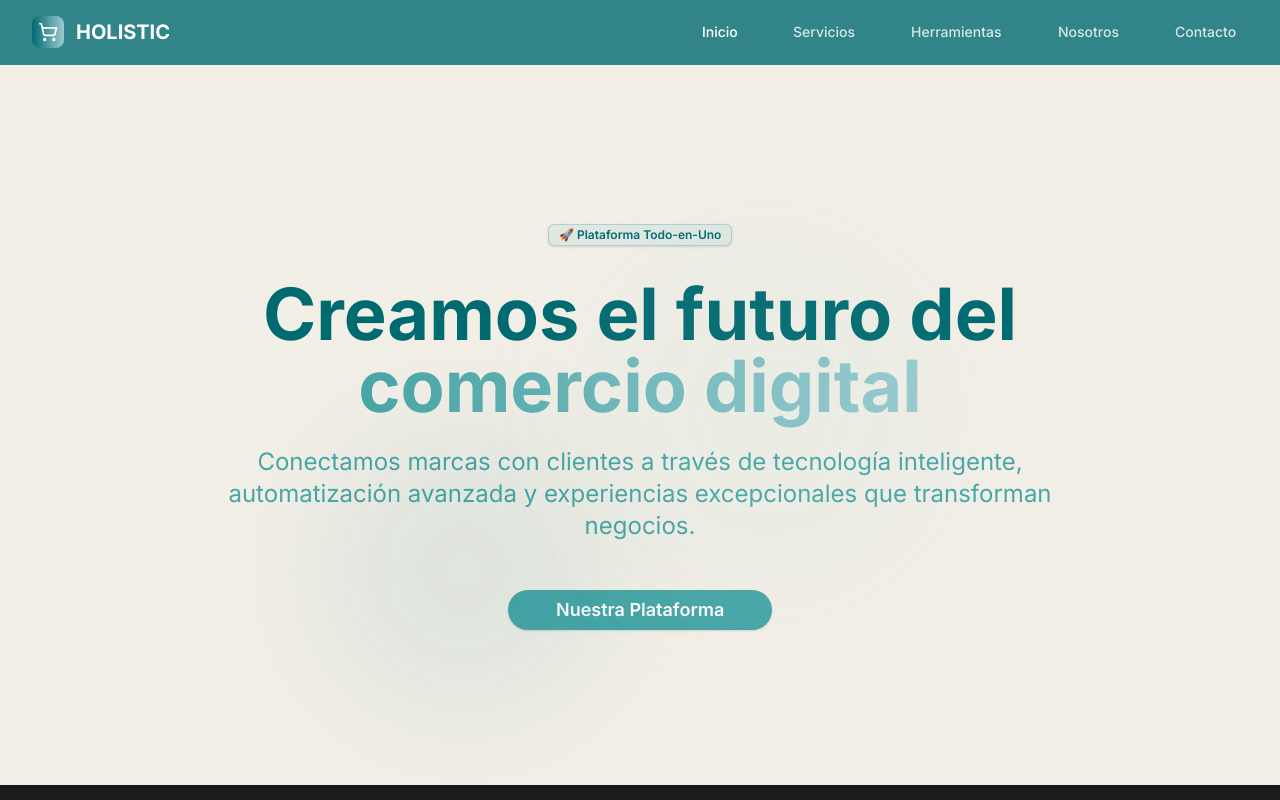
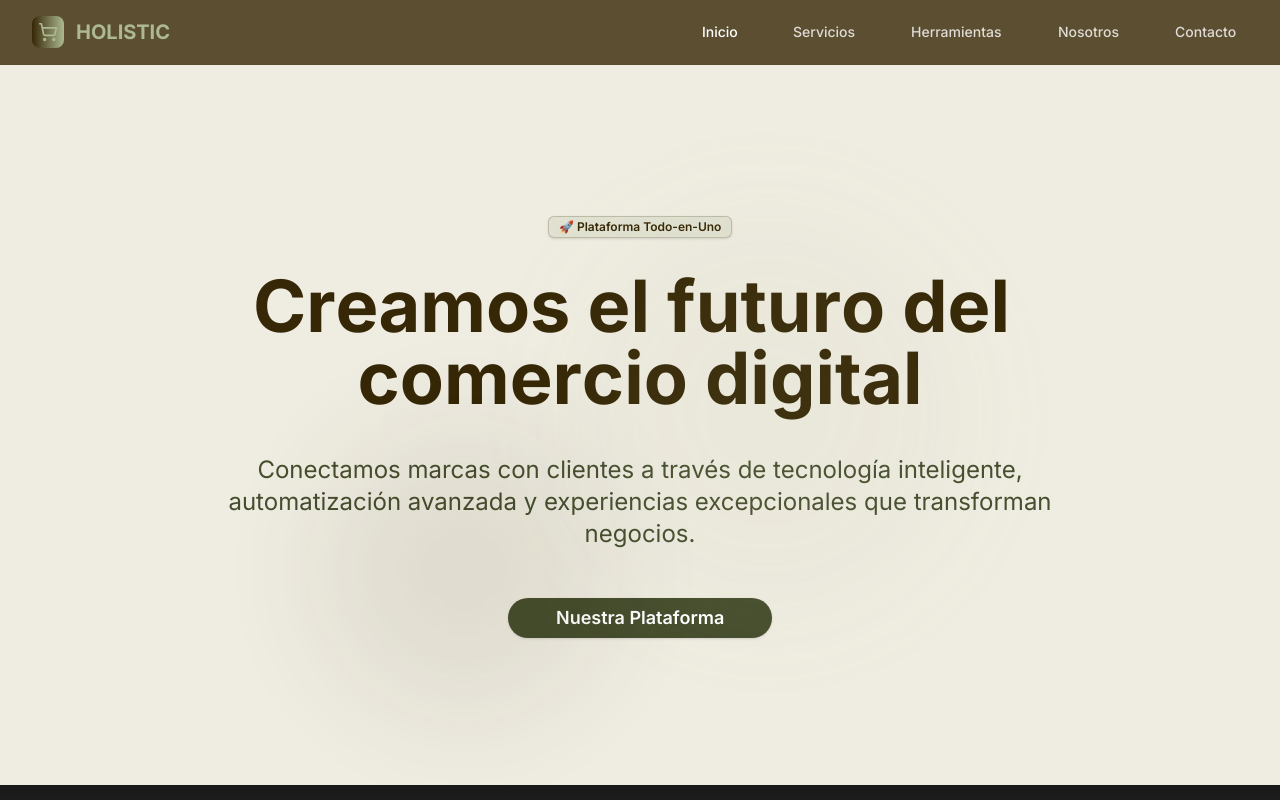
Before and after one commit to Andres1439/holistic, a Next.js app: page / in a window 1280 px wide. Shown: the top 800 px of the page. Built offline with nearby package versions, Linux system fonts and the light colour scheme.

Commit message:
Cambiando la paleta de colores 2.0

```diff
--- a/src/app/globals.css
+++ b/src/app/globals.css
@@ -4,57 +4,57 @@
 
 @layer base {
   :root {
-    --background: 40 33% 94%; /* #F2EFE7 */
-    --foreground: 0 0% 10%; /* negro */
-    --card: 40 33% 94%; /* #F2EFE7 */
-    --card-foreground: 0 0% 10%; /* negro */
-    --popover: 40 33% 94%; /* #F2EFE7 */
-    --popover-foreground: 0 0% 10%;
-    --primary: 185 44% 42%; /* #48A6A7 */
-    --primary-foreground: 0 0% 100%;
-    --secondary: 187 41% 71%; /* #9ACBD0 */
-    --secondary-foreground: 0 0% 10%;
-    --muted: 185 44% 42%; /* #48A6A7 */
-    --muted-foreground: 187 41% 71%; /* #9ACBD0 */
-    --accent: 184 100% 22%; /* #006A71 */
-    --accent-foreground: 0 0% 100%;
+    --background: 45 32% 91%; /* #E9E5D6 */
+    --foreground: 45 80% 12%; /* #362706 */
+    --card: 45 32% 91%; /* #E9E5D6 */
+    --card-foreground: 45 80% 12%; /* #362706 */
+    --popover: 45 32% 91%; /* #E9E5D6 */
+    --popover-foreground: 45 80% 12%; /* #362706 */
+    --primary: 77 16% 23%; /* #464E2E */
+    --primary-foreground: 45 32% 91%; /* #E9E5D6 */
+    --secondary: 77 21% 68%; /* #ACB992 */
+    --secondary-foreground: 45 80% 12%; /* #362706 */
+    --muted: 77 21% 68%; /* #ACB992 */
+    --muted-foreground: 45 80% 12%; /* #362706 */
+    --accent: 45 80% 12%; /* #362706 */
+    --accent-foreground: 45 32% 91%; /* #E9E5D6 */
     --destructive: 0 84.2% 60.2%;
     --destructive-foreground: 0 0% 98%;
-    --border: 184 100% 22%; /* #006A71 */
-    --input: 184 100% 22%; /* #006A71 */
-    --ring: 184 100% 22%; /* #006A71 */
+    --border: 77 16% 23%; /* #464E2E */
+    --input: 77 16% 23%; /* #464E2E */
+    --ring: 77 16% 23%; /* #464E2E */
     --radius: 0.5rem;
-    --chart-1: 184 100% 22%; /* #006A71 */
-    --chart-2: 185 44% 42%; /* #48A6A7 */
-    --chart-3: 187 41% 71%; /* #9ACBD0 */
-    --chart-4: 40 33% 94%; /* #F2EFE7 */
-    --chart-5: 0 0% 10%; /* negro */
+    --chart-1: 45 80% 12%; /* #362706 */
+    --chart-2: 77 16% 23%; /* #464E2E */
+    --chart-3: 77 21% 68%; /* #ACB992 */
+    --chart-4: 45 32% 91%; /* #E9E5D6 */
+    --chart-5: 0 0% 100%; /* blanco */
   }
 
   .dark {
-    --background: 184 100% 22%; /* #006A71 */
-    --foreground: 0 0% 100%;
-    --card: 185 44% 42%; /* #48A6A7 */
-    --card-foreground: 0 0% 100%;
-    --popover: 185 44% 42%; /* #48A6A7 */
-    --popover-foreground: 0 0% 100%;
-    --primary: 185 44% 42%; /* #48A6A7 */
-    --primary-foreground: 0 0% 100%;
-    --secondary: 187 41% 71%; /* #9ACBD0 */
-    --secondary-foreground: 0 0% 10%;
-    --muted: 185 44% 42%; /* #48A6A7 */
-    --muted-foreground: 187 41% 71%; /* #9ACBD0 */
-    --accent: 40 33% 94%; /* #F2EFE7 */
-    --accent-foreground: 184 100% 22%; /* #006A71 */
+    --background: 45 80% 12%; /* #362706 */
+    --foreground: 45 32% 91%; /* #E9E5D6 */
+    --card: 77 16% 23%; /* #464E2E */
+    --card-foreground: 45 32% 91%; /* #E9E5D6 */
+    --popover: 77 16% 23%; /* #464E2E */
+    --popover-foreground: 45 32% 91%; /* #E9E5D6 */
+    --primary: 77 16% 23%; /* #464E2E */
+    --primary-foreground: 45 32% 91%; /* #E9E5D6 */
+    --secondary: 77 21% 68%; /* #ACB992 */
+    --secondary-foreground: 45 80% 12%; /* #362706 */
+    --muted: 77 21% 68%; /* #ACB992 */
+    --muted-foreground: 45 80% 12%; /* #362706 */
+    --accent: 45 32% 91%; /* #E9E5D6 */
+    --accent-foreground: 45 80% 12%; /* #362706 */
     --destructive: 0 62.8% 30.6%;
     --destructive-foreground: 0 0% 98%;
-    --border: 185 44% 42%; /* #48A6A7 */
-    --input: 185 44% 42%; /* #48A6A7 */
-    --ring: 185 44% 42%; /* #48A6A7 */
-    --chart-1: 184 100% 22%; /* #006A71 */
-    --chart-2: 185 44% 42%; /* #48A6A7 */
-    --chart-3: 187 41% 71%; /* #9ACBD0 */
-    --chart-4: 40 33% 94%; /* #F2EFE7 */
+    --border: 77 16% 23%; /* #464E2E */
+    --input: 77 16% 23%; /* #464E2E */
+    --ring: 77 16% 23%; /* #464E2E */
+    --chart-1: 45 80% 12%; /* #362706 */
+    --chart-2: 77 16% 23%; /* #464E2E */
+    --chart-3: 77 21% 68%; /* #ACB992 */
+    --chart-4: 45 32% 91%; /* #E9E5D6 */
     --chart-5: 0 0% 100%; /* blanco */
   }
 }
@@ -77,6 +77,14 @@
     animation: fade-in-down 1s cubic-bezier(0.23, 1, 0.32, 1);
     will-change: transform, opacity;
   }
+  .animate-fade-in-left-to-right {
+    animation: fade-in-left-to-right 1s cubic-bezier(0.23, 1, 0.32, 1);
+    will-change: transform, opacity;
+  }
+  .animate-fade-in-opacity {
+    animation: fade-in-opacity 0.7s cubic-bezier(0.23, 1, 0.32, 1) both;
+    will-change: opacity;
+  }
 }
 
 @keyframes fade-in-down {
@@ -87,6 +95,26 @@
   100% {
     opacity: 1;
     transform: translateY(0);
+  }
+}
+
+@keyframes fade-in-left-to-right {
+  0% {
+    opacity: 0;
+    transform: translateX(-40px);
+  }
+  100% {
+    opacity: 1;
+    transform: translateX(0);
+  }
+}
+
+@keyframes fade-in-opacity {
+  0% {
+    opacity: 0;
+  }
+  100% {
+    opacity: 1;
   }
 }
 
--- a/src/app/page.tsx
+++ b/src/app/page.tsx
@@ -17,12 +17,12 @@ export default function HomePage() {
             <div className="flex items-center group">
               <div className="flex-shrink-0">
                 <div className="h-8 w-8 bg-gradient-to-r from-accent to-primary-light rounded-lg flex items-center justify-center transition-transform duration-300 group-hover:scale-110">
-                  <ShoppingCart className="h-5 w-5 text-white" />
+                  <ShoppingCart className="h-5 w-5 text-primary-light" />
                 </div>
               </div>
               <div className="ml-3">
                 <Link href="/">
-                <span className="text-xl font-bold text-white transition-colors duration-300 group-hover:text-accent">
+                <span className="text-xl font-bold text-primary-light transition-colors duration-300 group-hover:text-accent">
                   HOLISTIC
                 </span>
                 </Link>
@@ -124,17 +124,43 @@ export default function HomePage() {
 
       {/* Hero Section - Meta Style */}
       <section className="relative overflow-hidden bg-f2 min-h-[90vh] flex items-center justify-center">
-        <div className="max-w-7xl mx-auto px-4 sm:px-6 lg:px-8 py-16 sm:py-24 lg:py-32 animate-fade-in-down">
+        <div className="max-w-7xl mx-auto px-4 sm:px-6 lg:px-8 py-16 sm:py-24 lg:py-32 animate-fade-in-left-to-right">
           <div className="text-center">
             <Badge className="bg-primary-light/20 text-accent border-accent/20 mb-6 sm:mb-8 transition-all duration-300 hover:scale-105 hover:bg-primary-light/30">
               🚀 Plataforma Todo-en-Uno
             </Badge>
             <h1 className="text-4xl sm:text-5xl md:text-6xl lg:text-7xl font-bold text-primary-dark mb-6 transition-all duration-700 hover:scale-105 leading-tight">
-              Creamos el futuro del
-              <br />
-              <span className="bg-gradient-to-r from-primary-medium to-primary-light bg-clip-text text-transparent">
-                comercio digital
-              </span>
+              {(() => {
+                const first = "Creamos el futuro del ";
+                const second = "comercio digital";
+                return (
+                  <>
+                    {first.split("").map((char, i) => (
+                      <span
+                        key={"first-" + i}
+                        className="inline-block animate-fade-in-opacity"
+                        style={{ animationDelay: `${i * 0.04}s`, minWidth: "0.05em" }}
+                      >
+                        {char === " " ? "\u00A0" : char}
+                      </span>
+                    ))}
+                    <span className="whitespace-nowrap mb-4 inline-block bg-gradient-to-r from-primary-medium to-primary-light bg-clip-text">
+                      {second.split("").map((char, i) => (
+                        <span
+                          key={"second-" + i}
+                          className="inline-block animate-fade-in-opacity"
+                          style={{
+                            animationDelay: `${(i + first.length) * 0.04}s`,
+                            minWidth: "0.05em"
+                          }}
+                        >
+                          {char === " " ? "\u00A0" : char}
+                        </span>
+                      ))}
+                    </span>
+                  </>
+                );
+              })()}
             </h1>
             <p className="text-lg sm:text-xl md:text-2xl text-primary-medium mb-8 max-w-4xl mx-auto leading-relaxed transition-opacity duration-500 px-4">
               Conectamos marcas con clientes a través de tecnología inteligente, automatización avanzada y experiencias
@@ -258,7 +284,7 @@ export default function HomePage() {
                   gráficos interactivos y análisis predictivo.
                 </CardDescription>
                 <Link href="/herramientas">
-                  <Button className="bg-accent hover:bg-accent/90 text-primary-dark font-semibold rounded-full">
+                  <Button className="bg-primary-medium hover:bg-primary-dark text-white font-semibold rounded-full">
                     Explorar Dashboard
                   </Button>
                 </Link>
@@ -281,7 +307,7 @@ export default function HomePage() {
                 <Link href="/herramientas">
                   <Button
                     variant="outline"
-                    className="border-accent/30 text-accent hover:bg-accent hover:text-primary-dark rounded-full"
+                    className="border-accent/30 text-white bg-primary-medium hover:bg-primary-dark hover:text-white rounded-full"
                   >
                     Usar Calculadora
                   </Button>
@@ -306,7 +332,7 @@ export default function HomePage() {
                 ecosistema del ecommerce.
               </p>
               <Link href="#nosotros">
-                <Button className="bg-accent hover:bg-accent/90 text-black font-semibold rounded-full px-8 py-3">
+                <Button className="bg-primary-medium hover:bg-primary-dark text-white font-semibold rounded-full">
                   Más información
                 </Button>
               </Link>
@@ -385,7 +411,7 @@ export default function HomePage() {
                 y la inteligencia artificial para crear la próxima evolución del comercio digital.
               </p>
               <Link href="#equipo">
-                <Button className="bg-accent hover:bg-accent/90 text-black font-semibold rounded-full px-8 py-3">
+                <Button className="bg-primary-medium hover:bg-primary-dark text-white font-semibold rounded-full">
                   Conoce a nuestro equipo
                 </Button>
               </Link>
@@ -407,7 +433,7 @@ export default function HomePage() {
           <Link href="/herramientas">
             <Button
               size="lg"
-              className="bg-accent hover:bg-accent/90 text-black font-semibold text-base sm:text-lg px-8 sm:px-12 py-4 transition-all duration-300 hover:scale-105 hover:shadow-xl hover:shadow-accent/25 rounded-full"
+              className="bg-accent hover:bg-accent/90 text-white font-semibold text-base sm:text-lg px-8 sm:px-12 py-4 transition-all duration-300 hover:scale-105 hover:shadow-xl hover:shadow-accent/25 rounded-full"
             >
               Comenzar Ahora
               <ArrowRight className="ml-2 h-5 w-5" />
@@ -423,9 +449,9 @@ export default function HomePage() {
             <div className="col-span-1 sm:col-span-2 md:col-span-2">
               <div className="flex items-center mb-4 group">
                 <div className="h-8 w-8 bg-gradient-to-r from-accent to-primary-light rounded-lg flex items-center justify-center transition-transform duration-300 group-hover:scale-110">
-                  <ShoppingCart className="h-5 w-5 text-black" />
+                  <ShoppingCart className="h-5 w-5 text-primary-light" />
                 </div>
-                <span className="ml-3 text-xl font-bold text-white group-hover:text-accent transition-colors duration-300">
+                <span className="ml-3 text-xl font-bold text-primary-light group-hover:text-accent transition-colors duration-300">
                   Holistic
                 </span>
               </div>
@@ -433,9 +459,9 @@ export default function HomePage() {
                 La plataforma integral para ecommerce y social media que impulsa tu negocio digital.
               </p>
               <div className="text-white/60 space-y-1 text-sm sm:text-base">
-                <p>📧 hola@holistic.com</p>
-                <p>📞 +1 (555) 123-4567</p>
-                <p>📍 Madrid, España</p>
+                <p>📧 victor.minas@unmsm.edu.pe</p>
+                <p>📞 51 982 295 611</p>
+                <p>📍 Gaviotas 122 - Surquillo</p>
               </div>
             </div>
             <div>
--- a/tailwind.config.ts
+++ b/tailwind.config.ts
@@ -32,9 +32,9 @@ const config = {
         primary: {
           DEFAULT: "hsl(var(--primary))",
           foreground: "hsl(var(--primary-foreground))",
-          light: "#9ACBD0",
-          medium: "#48A6A7",
-          dark: "#006A71",
+          dark: "#362706",
+          medium: "#464E2E",
+          light: "#ACB992",
         },
         secondary: {
           DEFAULT: "hsl(var(--secondary))",
@@ -49,7 +49,7 @@ const config = {
           foreground: "hsl(var(--muted-foreground))",
         },
         accent: {
-          DEFAULT: "#006A71",
+          DEFAULT: "#362706",
           foreground: "hsl(var(--accent-foreground))",
         },
         popover: {
@@ -60,7 +60,7 @@ const config = {
           DEFAULT: "hsl(var(--card))",
           foreground: "hsl(var(--card-foreground))",
         },
-        f2: '#F2EFE7',
+        e9: '#E9E5D6',
         black: '#191919',
       },
       borderRadius: {
```
Also changed, not shown: src/app/herramientas/components/CalculatorSection.tsx (+31 -31 lines), src/app/herramientas/components/CampaignsSection.tsx (+11 -11 lines), src/app/herramientas/components/DeliveriesSection.tsx (+14 -14 lines), src/app/herramientas/page.tsx (+30 -30 lines).
